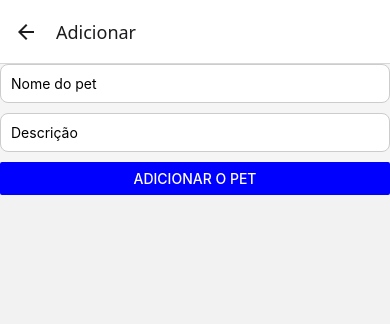
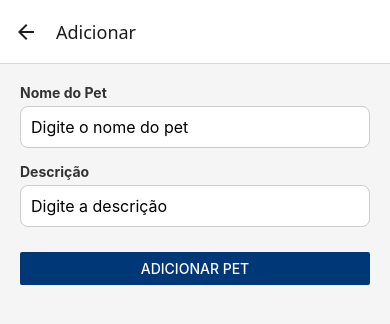
Before and after one commit to gus-45/Pet-List, a React Native app: screen /Adicionar in a window 390 px wide. Shown: the top 324 px of the page. Built offline with nearby package versions, Linux system fonts and the light colour scheme.

Commit message:
adicioando estilizacao nos inputs e botoes e arrumando a logica do botao de adicionar

```diff
--- a/src/styles/Styles.ts
+++ b/src/styles/Styles.ts
@@ -1,32 +1,60 @@
 import { StyleSheet } from "react-native";
 
 export const styles = StyleSheet.create({
-  container: {
+
+  safeArea: {
     flex: 1,
     backgroundColor: "#f5f5f5",
   },
-  content: {
+  container: {
+    flex: 1,
     padding: 20,
+    backgroundColor: "#f5f5f5",
   },
+
+
   titulo: {
     fontSize: 22,
     fontWeight: "bold",
     textAlign: "center",
     marginBottom: 15,
   },
+  tituloContainer: {
+    flexDirection: "row",
+    alignItems: "center",
+    justifyContent: "center",
+    marginBottom: 15,
+  },
+  logo: {
+    width: 35,
+    height: 35,
+    marginRight: 10,
+  },
+
+
+  label: {
+    fontSize: 14,
+    fontWeight: "bold",
+    marginBottom: 5,
+    color: "#333",
+  },
   input: {
     borderWidth: 1,
     borderColor: "#ccc",
     borderRadius: 8,
     padding: 10,
-    marginBottom: 10,
+    marginBottom: 15,
     backgroundColor: "#fff",
+    fontSize: 16,
+    color: "#000",
   },
+
+
   botaoContainer: {
-    marginVertical: 10,
-    width: 120,
-    alignSelf: "center",
+    marginTop: 10,
   },
+
+
   petItem: {
     flexDirection: "row",
     justifyContent: "space-between",
@@ -41,27 +69,21 @@ export const styles = StyleSheet.create({
     shadowOpacity: 0.2,
     shadowRadius: 3,
   },
-  tituloContainer: {
-  flexDirection: "row",
-  alignItems: "center",
-  justifyContent: "center",
-  marginBottom: 15,
-  },
-  logo: {
-  width: 35,
-  height: 35,
-  marginRight: 10,
+  petInfo: {
+    flex: 1,
+    marginRight: 10,
   },
   petTexto: {
     fontSize: 16,
-    flex: 1,
-    marginRight: 10,
+    fontWeight: "bold",
+    color: "#333",
+  },
+  petDescricao: {
+    fontSize: 14,
+    color: "#666",
+    marginTop: 2,
   },
   botaoExcluir: {
-    width: 80,
-  },
-  iconeLixeira: {
-    width: 28,
-    height: 28,
+    padding: 4,
   },
 });
--- a/src/view/screens/AdicionarScreen.tsx
+++ b/src/view/screens/AdicionarScreen.tsx
@@ -1,15 +1,7 @@
 import React, { useState } from "react";
 import { SafeAreaView } from "react-native-safe-area-context";
 import { useNavigation } from "@react-navigation/native";
-import {
-  View,
-  Button,
-  TextInput,
-  Text,
-  FlatList,
-  TouchableOpacity,
-  Modal,
-} from "react-native";
+import { View, Button, TextInput, Text } from "react-native";
 import { viewModel } from "../../viewModel/PetViewModel";
 import { styles } from "../../styles/Styles";
 
@@ -30,27 +22,31 @@ export function AdicionarScreen() {
   }
 
   return (
-    <SafeAreaView>
+    <SafeAreaView style={styles.safeArea}>
       <View style={styles.container}>
+        <Text style={styles.label}>Nome do Pet</Text>
         <TextInput
-          placeholder="Nome do pet"
+          placeholder="Digite o nome do pet"
           style={styles.input}
           value={nome}
           onChangeText={setNome}
         />
 
+        <Text style={styles.label}>Descrição</Text>
         <TextInput
-          placeholder="Descrição"
-          style={[styles.input, styles.input]}
+          placeholder="Digite a descrição"
+          style={styles.input}
           value={descricao}
           onChangeText={setDescricao}
         />
 
-        <Button
-          title="Adicionar o pet"
-          color="#0000FF"
-          onPress={adicionarPet}
-        />
+        <View style={styles.botaoContainer}>
+          <Button
+            title="Adicionar Pet"
+            color="#003777"
+            onPress={adicionarPet}
+          />
+        </View>
       </View>
     </SafeAreaView>
   );
--- a/src/view/screens/ListaScreen.tsx
+++ b/src/view/screens/ListaScreen.tsx
@@ -1,21 +1,11 @@
-import React, { useState } from "react";
-import {
-  View,
-  Button,
-  TextInput,
-  Text,
-  FlatList,
-  TouchableOpacity,
-  Modal,
-} from "react-native";
+import React, { useState, useCallback } from "react";
+import { View, Button, Text, FlatList, TouchableOpacity } from "react-native";
 import { viewModel } from "../../viewModel/PetViewModel";
 import { styles } from "../../styles/Styles";
 import { SafeAreaView } from "react-native-safe-area-context";
 import { MaterialIcons } from "@expo/vector-icons";
 import { useNavigation } from "@react-navigation/native";
 import { useFocusEffect } from "@react-navigation/native";
-import { useCallback } from "react";
-import { PetBusiness } from "../../business/PetBusiness";
 import { Pet } from "../../model/Pet";
 
 export function ListaScreen() {
@@ -28,27 +18,33 @@ export function ListaScreen() {
     }, []),
   );
 
+  function removerPet(id: number) {
+    viewModel.removerPet(id);
+    setPets([...viewModel.getPets()]);
+  }
+
   return (
-    <SafeAreaView>
+    <SafeAreaView style={styles.safeArea}>
       <View style={styles.container}>
-        <Button
-          title="Adicionar o pet"
-          color="#0000FF"
-          onPress={() => navigation.navigate("AdicionarScreen")}
-        />
+        <View style={styles.botaoContainer}>
+          <Button
+            title="Adicionar Pet"
+            color="#003777"
+            onPress={() => navigation.navigate("Adicionar")}
+          />
+        </View>
         <FlatList
           data={pets}
           keyExtractor={(item) => item.id.toString()}
           renderItem={({ item }: { item: Pet }) => (
             <View style={styles.petItem}>
-              <View style={styles.petTexto}>
-                <Text>{item.nome}</Text>
-                <Text>{item.descricao}</Text>
+              <View style={styles.petInfo}>
+                <Text style={styles.petTexto}>{item.nome}</Text>
+                <Text style={styles.petDescricao}>{item.descricao}</Text>
               </View>
-
               <TouchableOpacity
-                style={styles.iconeLixeira}
-                onPress={() => viewModel.removerPet(item.id)}
+                style={styles.botaoExcluir}
+                onPress={() => removerPet(item.id)}
               >
                 <MaterialIcons name="delete" size={24} color="#E74C3C" />
               </TouchableOpacity>
```
